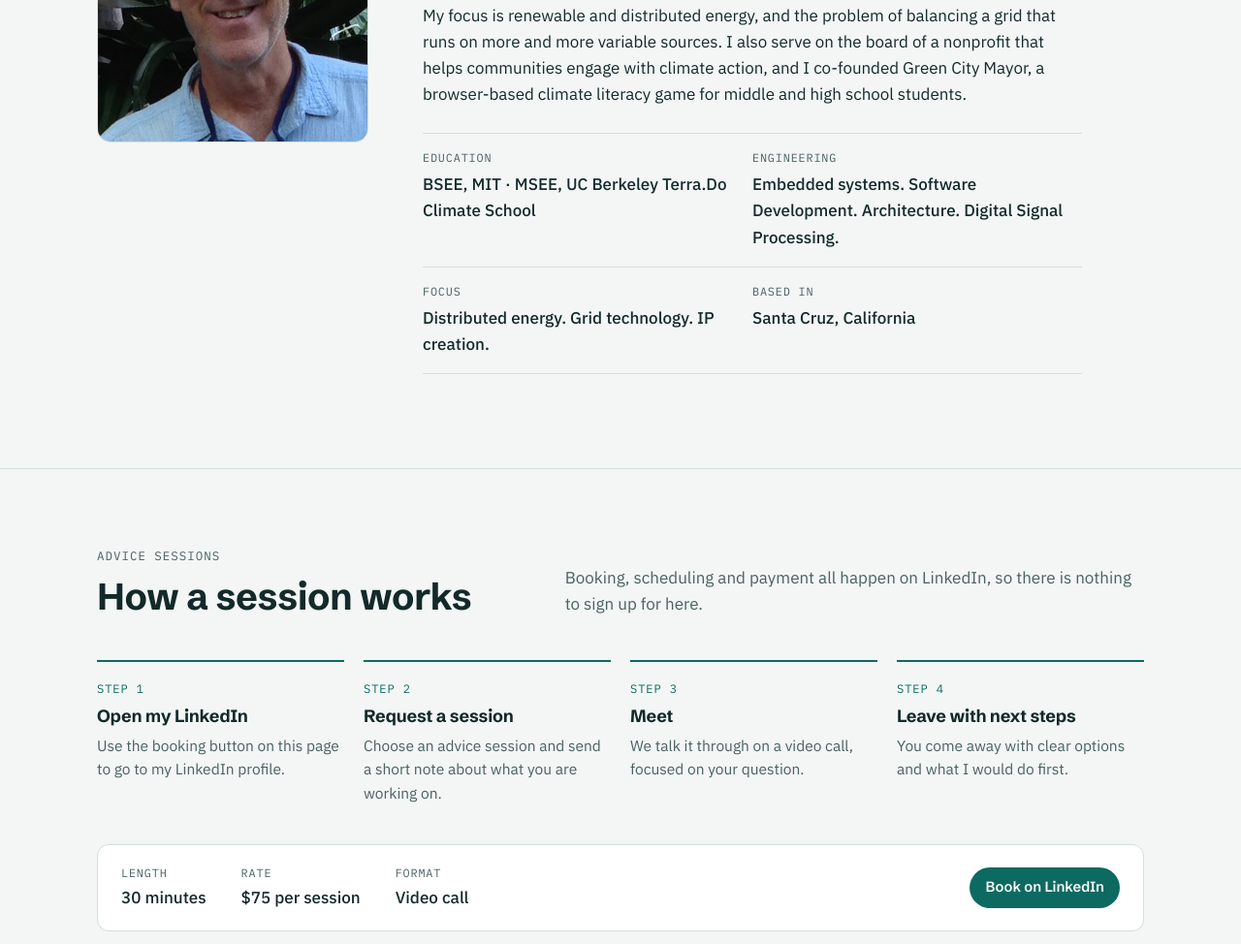
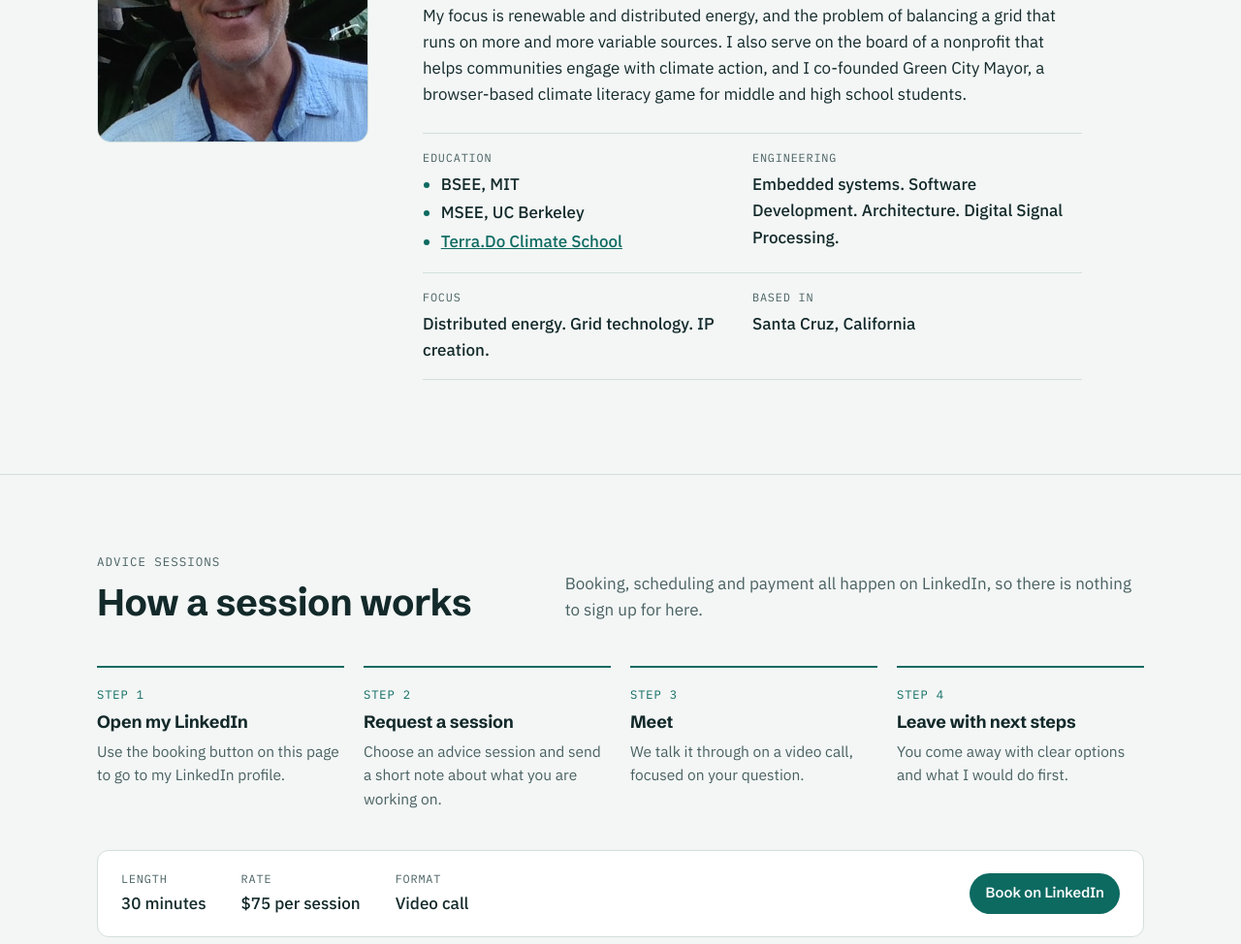
Before and after one commit to alanpeevers/pcs-site, a plain HTML site: page index.html in a window 1280 px wide. Shown: the part 1980-2954 px from the top of the page at 97% size. Drawn offline with Linux system fonts and the light colour scheme.

Commit message:
List education as bullets and link Terra.Do Climate School
Co-Authored-By: Claude Opus 5.5 <noreply@anthropic.com>

```diff
--- a/index.html
+++ b/index.html
@@ -120,6 +120,9 @@ section.band > .wrap{padding-block:80px}
 .fact{padding:16px 16px 16px 0;border-bottom:1px solid var(--line);min-width:0}
 .fact dt{font-family:var(--mono);font-size:.74rem;letter-spacing:.07em;text-transform:uppercase;color:var(--muted)}
 .fact dd{margin:4px 0 0;font-weight:500}
+.fact dd ul{margin:0;padding-left:1.1em}
+.fact dd li{margin:2px 0}
+.fact dd li::marker{color:var(--accent)}
 @media (max-width:820px){.about{grid-template-columns:1fr;gap:32px}.photo,.headshot{max-width:240px}}
 @media (max-width:520px){.facts{grid-template-columns:1fr}}
 
@@ -268,7 +271,7 @@ footer a{color:var(--ink)}
           <p>I'm an electrical engineer who now works on climate and sustainability. I studied at MIT and UC Berkeley and spent years building embedded systems and software, so I'm comfortable going from a high-level strategy down to the circuit board and the code.</p>
           <p>My focus is renewable and distributed energy, and the problem of balancing a grid that runs on more and more variable sources. I also serve on the board of a nonprofit that helps communities engage with climate action, and I co-founded Green City Mayor, a browser-based climate literacy game for middle and high school students.</p>
           <dl class="facts">
-            <div class="fact"><dt>Education</dt><dd>BSEE, MIT · MSEE, UC Berkeley Terra.Do Climate School</dd></div>
+            <div class="fact"><dt>Education</dt><dd><ul><li>BSEE, MIT</li><li>MSEE, UC Berkeley</li><li><a href="https://www.terra.do/climate-fellowship-learning-for-action/" target="_blank" rel="noopener">Terra.Do Climate School</a></li></ul></dd></div>
             <div class="fact"><dt>Engineering</dt><dd>Embedded systems. Software Development. Architecture. Digital Signal Processing.</dd></div>
             <div class="fact"><dt>Focus</dt><dd>Distributed energy. Grid technology. IP creation.</dd></div>
             <div class="fact"><dt>Based in</dt><dd>Santa Cruz, California</dd></div>
```
